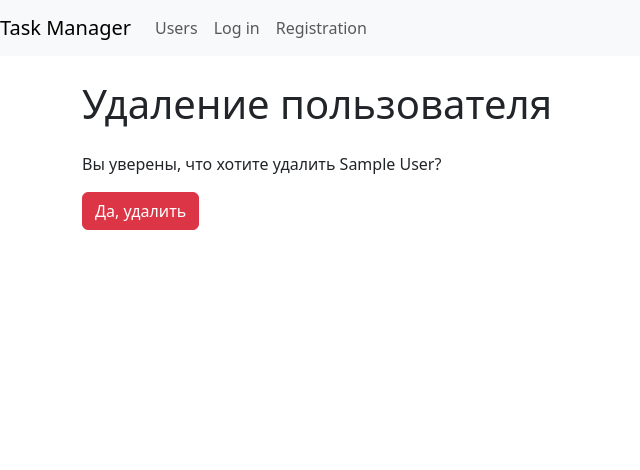
After one commit to EzerTigger/python-project-52, a Django app: page /users/1/delete/ in a window 1280 px wide. The commit adds this page. Shown: the top 470 px of the page, without its empty margins (0-640 px from the left). Run offline with Django 5.2, Linux system fonts and the light colour scheme; tables that the repository leaves empty hold one stand-in row (values such as "Sample post"); some libraries are stand-ins or nearby versions.

Commit message:
Realize deleting user

```diff
--- /dev/null
+++ b/task_manager/task/templates/auth/user_confirm_delete.html
@@ -0,0 +1,17 @@
+{% extends 'base.html' %}
+{% load i18n %}
+
+{% block title %}Удаление пользователя{% endblock %}
+
+{% block content %}
+<h1 class="my-4">
+  Удаление пользователя
+</h1>
+
+<form method="post">
+  {% csrf_token %}
+  <p>Вы уверены, что хотите удалить {{ user.first_name }} {{ user.last_name }}?</p>
+  {{ form }}
+  <input class="btn btn-danger" type="submit" value="Да, удалить">
+</form>
+{% endblock %}
--- a/task_manager/task/templates/auth/user_list.html
+++ b/task_manager/task/templates/auth/user_list.html
@@ -26,7 +26,7 @@
     <td>
       <a href="">Изменить</a>
       <br>
-      <a href="">Удалить</a>
+      <a href="{% url 'delete' user.pk %}">Удалить</a>
     </td>
   </tr>
 {% endfor %}
--- a/task_manager/task/urls.py
+++ b/task_manager/task/urls.py
@@ -4,6 +4,7 @@ from . import views
 urlpatterns = [
     path('', views.HomePageView.as_view(), name='home'),
     path('users/create/', views.CreateUserView.as_view(), name='create_user'),
+    path('users/<int:pk>/delete/', views.DeleteUserView.as_view(), name='delete'),
     path('users/', views.UsersListView.as_view(), name='users'),
     path('login/', views.LoginUserView.as_view(), name='login'),
     path('logout/', views.logout_user, name='logout'),
--- a/task_manager/task/views.py
+++ b/task_manager/task/views.py
@@ -4,7 +4,9 @@ from django.contrib.auth.views import LoginView
 from django.shortcuts import render, redirect
 from django import forms
 from django.urls import reverse_lazy
-from django.views.generic import TemplateView, FormView, CreateView, ListView
+from django.views import View
+from django.views.generic import TemplateView, FormView, CreateView, ListView, \
+    DeleteView
 from .forms import CreateUserForm, LoginUserForm
 from django.contrib.auth.models import User
 
@@ -38,3 +40,9 @@ class LoginUserView(LoginView):
 def logout_user(request):
     logout(request)
     return redirect('login')
+
+
+class DeleteUserView(DeleteView):
+    model = User
+    context_object_name = 'user'
+    success_url = reverse_lazy('login')
```
